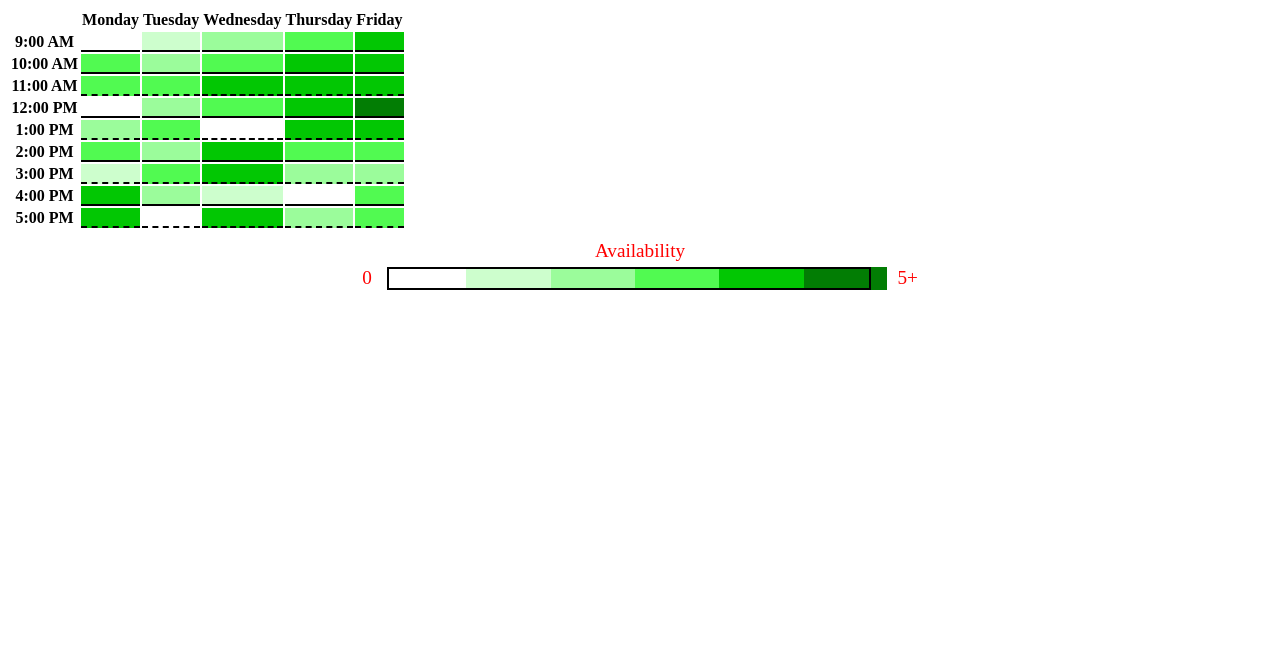
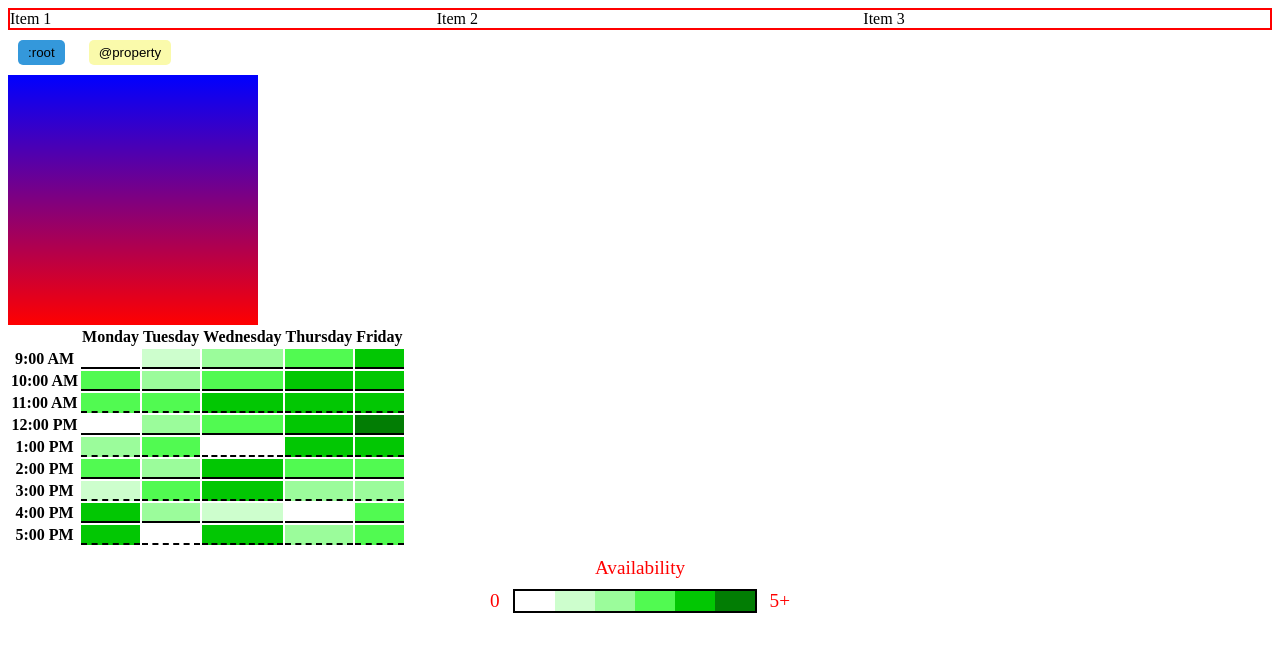
Before and after one commit to abdel1413/propety-rules, a plain HTML site: page index.html in a window 1280 px wide. Drawn offline with Linux system fonts and the light colour scheme.

Commit message:
refracture everything

```diff
--- a/index.html
+++ b/index.html
@@ -1,15 +1,25 @@
 <!DOCTYPE html>
 <html lang="en">
+<head>
+    <meta charset="UTF-8">
+    <meta name="viewport" content="width=device-width, initial-scale=1.0">
+    <title>Responsive design</title>
+       <link rel="stylesheet" href="styles.css">
+</head>
+<body>
 
-<head>
-    <meta charset="utf-8">
-    <meta name="viewport" content="width=device-width, initial-scale=1.0">
-    <title>Availability Table</title>
-    <link rel='stylesheet' href='./styles.css'/>
-</head>
+<div class="grid-container">
+  <div class="grid-item">Item 1</div>
+  <div class="grid-item">Item 2</div>
+  <div class="grid-item">Item 3</div>
+</div>
 
-<body>
-<table>
+<button class="button">:root</button>
+<button class="button-1">@property</button>
+<div class="gradient-box"></div>
+
+  <div class="availability">
+    <table>
     <th></th>
    <th>Monday</th>
    <th>Tuesday</th>
@@ -103,11 +113,12 @@
     <span>0</span>
  <div
  id='legend-gradient'>
-         <div></div>
+         <span class="bars"></span>
     </div>
        <span>5+</span>
 </div>
 </div>
+
+  </div>
 </body>
-
 </html>
--- a/styles.css
+++ b/styles.css
@@ -1,3 +1,75 @@
+:root{
+    --primary-color: #3498db;
+    --btn-bg: var(--primary-color);
+}
+
+/* @property */
+ @property --main-color{
+    syntax: '<color>';
+    inherits: false;
+    initial-value: #FAFAAB;
+ }
+
+ .button-1{
+    background-color: var(--main-color);
+    border: none;
+    padding: 5px 10px;
+
+ }
+
+   @property --gradient-angle{
+    syntax: '<angle>';
+    inherits: false;
+    initial-value: 0deg;
+   }
+
+   .gradient-box{
+    width: 250px;
+    height: 250px;
+    background: linear-gradient(var(--gradient-angle), red, blue);
+    transition: --gradient-angle 0.5s;
+   }
+
+   .gradient-box:hover{
+    --gradient-angle: 90deg
+   }
+ button{
+  background-color: var(--btn-bg);
+  align-self: center;
+  margin: 10px;
+  padding: 5px 10px;
+  border: none;
+  border-radius: 5px;
+ }
+
+.grid-container{
+    display: grid;
+    grid-template-columns: 1fr;
+    grid-gap: 20px;
+    border: 2px solid red;
+}
+
+
+/* TABLE */
+
+
+
+
+
+@media (min-width: 768px){
+    .grid-container{
+        grid-template-columns: 1fr 1fr;
+    }
+}
+
+@media(min-width: 1024px){
+    .grid-container{
+        grid-template-columns: 1fr 1fr 1fr;
+    }
+}
+
+/* TABLE */
+
 :root{
   --color0: white;
   --color1:#CDFECD;
@@ -39,7 +111,7 @@
 
 
 tr{
-  border: 1px solid red;
+
   width: 20px;
   height: 20px;
 }
@@ -51,27 +123,32 @@ tr{
   color: red;
   margin-top:10px;
 
+
 }
 
 .legend-bar{
   display: flex;
-  justify-content: center;
-  margin: 5px auto;
-  width: 100%;
- gap: 10px;
+  justify-content: space-between;
+  align-items: center;
+
+  width: 300px;
+  margin:10px auto;
+
 }
 
 #legend-gradient{
-  width: 40%;
+
+  width: 80%;
+  height: 20px;
+  border: 2px solid black;
   align-items: center;
    background-image: linear-gradient(90deg, var(--color0) 0% 16.7%, var(--color1) 16.7% 33.4%, var(--color2) 33.4% 50.1%, var(--color3) 50.1% 66.8% , var(--color4) 66.8% 83.5%, var(--color5)83.5% 100%)
 
 }
-#legend-gradient div{
-  width: 95%;
-  height: 19px;
-   border: var(--solid-border);
-  margin: 0 5px;
+#legend-gradient .bars{
+  width: 100%;
+  height: 15px;
+  margin: 0 15px;
 
 
 }
```
